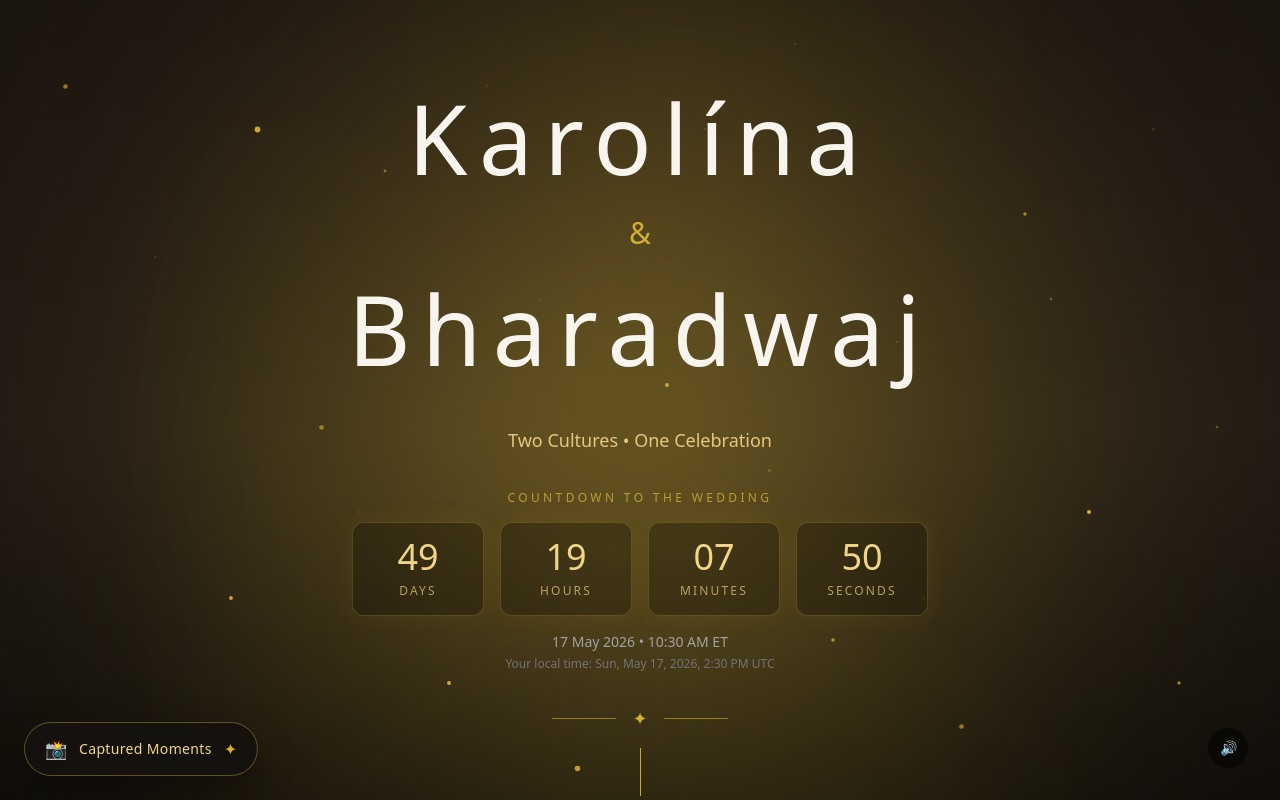
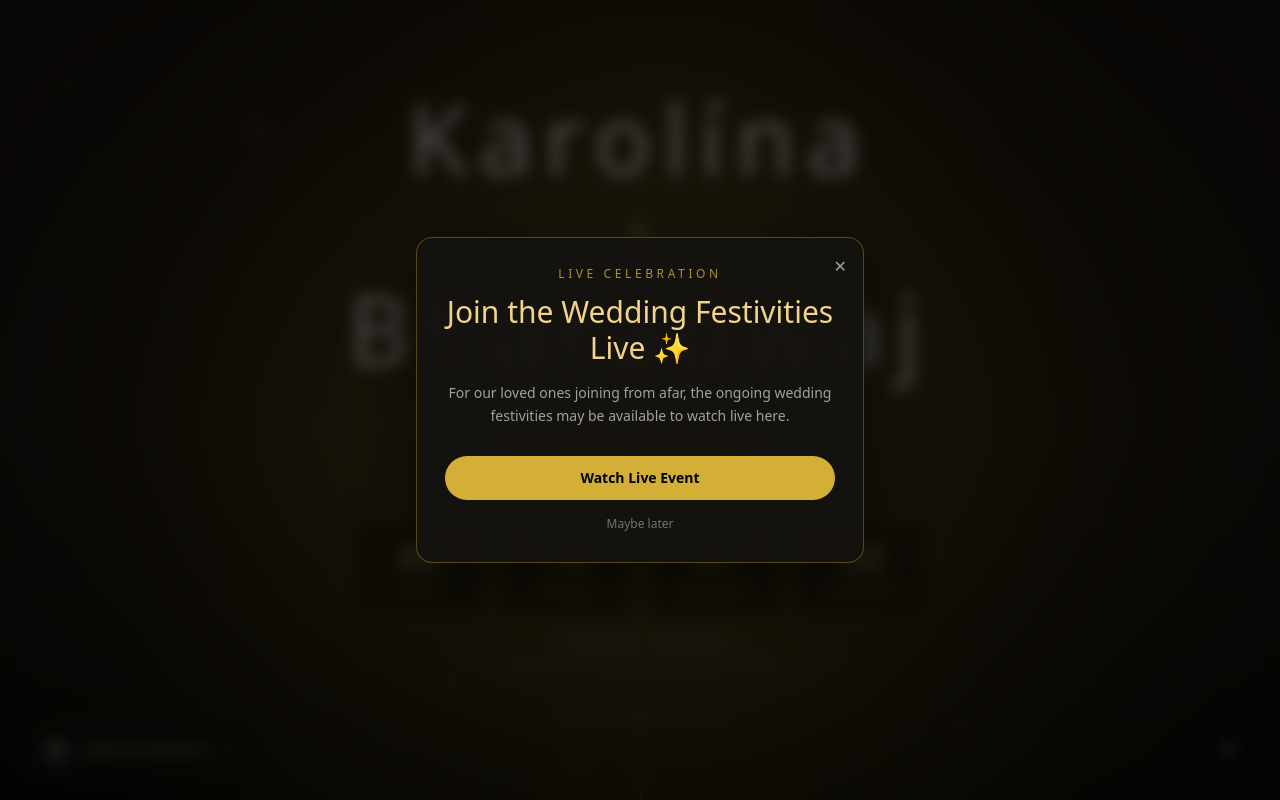
Before and after one commit to bharadwajkavuru/karolinaandbharadwaj, a Next.js app: page / in a window 1280 px wide. Shown: the top 800 px of the page. Built offline with nearby package versions, Linux system fonts and the light colour scheme; a web font is replaced by a local one.

Commit message:
live event

```diff
--- a/src/app/layout.tsx
+++ b/src/app/layout.tsx
@@ -1,3 +1,4 @@
+import LiveSangeetPopup from "@/components/LiveSangeetPopup"
 import "./globals.css"
 import FloatingWeddingPhotos from "@/components/FloatingWeddingPhotos"
 
@@ -34,6 +35,7 @@ export default function RootLayout({
     {children}
   </div>
 <FloatingWeddingPhotos />
+<LiveSangeetPopup />
 </body>
     </html>
   )
--- /dev/null
+++ b/src/components/LiveSangeetPopup.tsx
@@ -0,0 +1,80 @@
+"use client"
+
+import { useEffect, useState } from "react"
+import { motion, AnimatePresence } from "framer-motion"
+
+export default function LiveSangeetPopup() {
+  const [open, setOpen] = useState(false)
+
+  useEffect(() => {
+    const alreadyShown = sessionStorage.getItem("live-event-popup-shown")
+
+    if (!alreadyShown) {
+      const timer = setTimeout(() => {
+        setOpen(true)
+        sessionStorage.setItem("live-event-popup-shown", "true")
+      }, 1200)
+
+      return () => clearTimeout(timer)
+    }
+  }, [])
+
+  return (
+    <AnimatePresence>
+      {open && (
+        <motion.div
+          className="fixed inset-0 z-[100] flex items-center justify-center bg-black/70 px-6 backdrop-blur-sm"
+          initial={{ opacity: 0 }}
+          animate={{ opacity: 1 }}
+          exit={{ opacity: 0 }}
+        >
+          <motion.div
+            initial={{ opacity: 0, y: 25, scale: 0.96 }}
+            animate={{ opacity: 1, y: 0, scale: 1 }}
+            exit={{ opacity: 0, y: 25, scale: 0.96 }}
+            transition={{ duration: 0.35, ease: "easeOut" }}
+            className="relative w-full max-w-md rounded-2xl border border-[#d4af37]/35 bg-[#15120f]/95 p-7 text-center shadow-[0_25px_80px_rgba(0,0,0,0.55)]"
+          >
+            <button
+              type="button"
+              onClick={() => setOpen(false)}
+              className="absolute right-4 top-4 text-neutral-400 transition hover:text-white"
+              aria-label="Close popup"
+            >
+              ✕
+            </button>
+
+            <p className="mb-3 text-xs uppercase tracking-[0.3em] text-[#d4af37]/80">
+              Live Celebration
+            </p>
+
+            <h2 className="mb-4 text-3xl text-[#f1d48a]">
+              Join the Wedding Festivities Live ✨
+            </h2>
+
+            <p className="mx-auto mb-7 max-w-sm text-sm leading-relaxed text-neutral-400">
+              For our loved ones joining from afar, the ongoing wedding festivities may be available to watch live here.
+            </p>
+
+            <a
+              href="https://www.youtube.com/live/uIg2M4Id_eM"
+              target="_blank"
+              rel="noopener noreferrer"
+              className="inline-block w-full rounded-full bg-[#d4af37] px-6 py-3 text-sm font-semibold text-black transition hover:opacity-90"
+            >
+              Watch Live Event
+            </a>
+
+            <button
+              type="button"
+              onClick={() => setOpen(false)}
+              className="mt-4 text-xs text-neutral-500 transition hover:text-neutral-300"
+            >
+              Maybe later
+            </button>
+          </motion.div>
+        </motion.div>
+      )}
+    </AnimatePresence>
+  )
+}
```
